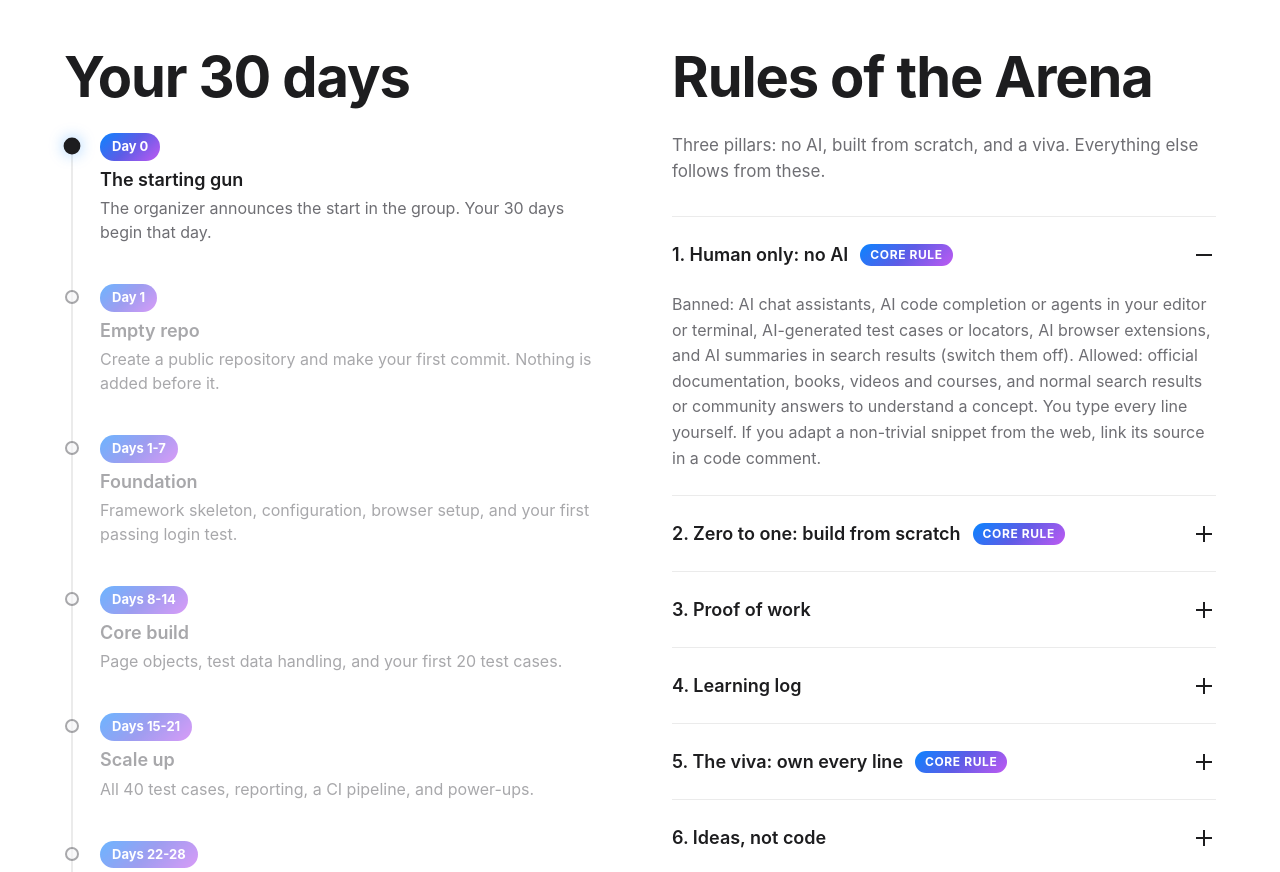
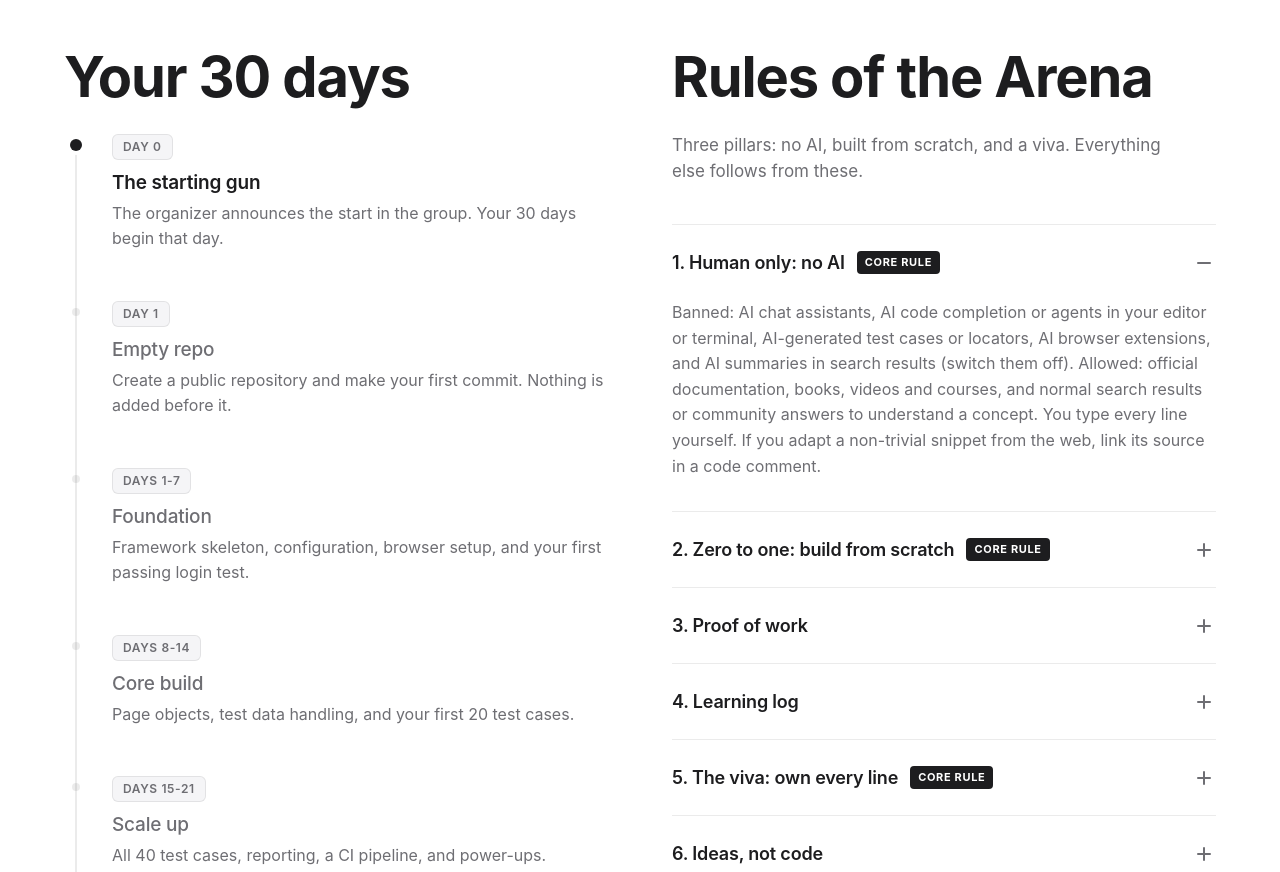
Before and after one commit to AbeeshSengottuvel/automation-invitation, a plain HTML site: page index.html in a window 1280 px wide. Shown: the part 5520-6392 px from the top of the page. Drawn offline with nearby package versions, Linux system fonts and the light colour scheme.

Commit message:
Refine timeline and rules CSS to achieve true Apple aesthetic (minimalist, correct alignment, no harsh gradients)

```diff
--- a/styles.css
+++ b/styles.css
@@ -285,52 +285,52 @@ p { font-size: var(--text-body); margin-bottom: var(--space-16); }
 
 /* Timeline Track */
 .tl-column { position: relative; }
-.tl-track-container { position: relative; padding-left: 36px; margin-bottom: 24px; }
-.tl-line-bg { position: absolute; left: 7px; top: 8px; bottom: 8px; width: 2px; background: var(--line); }
-.tl-line-fill { position: absolute; left: 7px; top: 8px; width: 2px; background: var(--accent-gradient); height: var(--tl-progress, 0%); transition: height 0.3s ease-out; }
+.tl-track-container { position: relative; padding-left: 48px; margin-bottom: 32px; }
+.tl-line-bg { position: absolute; left: 11px; top: 8px; bottom: 8px; width: 2px; background: var(--line); }
+.tl-line-fill { position: absolute; left: 11px; top: 8px; width: 2px; background: var(--text); height: var(--tl-progress, 0%); transition: height 0.4s ease-out; }
 
 /* Timeline Items */
-.tl-item { position: relative; margin-bottom: 40px; opacity: 0; transform: translateY(24px); transition: opacity 0.6s ease-out, transform 0.6s ease-out; }
+.tl-item { position: relative; margin-bottom: 48px; opacity: 0; transform: translateY(24px); transition: opacity 0.6s ease-out, transform 0.6s ease-out; }
 .tl-item:last-child { margin-bottom: 0; }
-.tl-item.is-visible { opacity: 0.6; transform: translateY(0); }
-.tl-item.is-active { opacity: 1; }
+.tl-item.is-visible { opacity: 1; transform: translateY(0); }
 
-.tl-dot { position: absolute; left: -35px; top: 6px; width: 14px; height: 14px; border-radius: 50%; background: var(--bg-alt); border: 2px solid var(--text-muted); transition: all 0.4s ease; z-index: 2; }
-.tl-item.is-active .tl-dot { background: var(--text); border-color: var(--text); box-shadow: 0 0 12px rgba(10, 132, 255, 0.4); transform: scale(1.2); }
+/* The Dot sits perfectly on the line (left: 11px. line center is 12px. track padding is 48. item is 0. offset = 12 - 48 = -36 center. radius = 4 -> left = -40px) */
+.tl-dot { position: absolute; left: -40px; top: 8px; width: 8px; height: 8px; border-radius: 50%; background: var(--line); transition: all 0.4s ease; z-index: 2; }
+.tl-item.is-active .tl-dot { background: var(--text); width: 12px; height: 12px; left: -42px; top: 6px; box-shadow: 0 0 0 4px var(--bg); }
 
-.tl-badge { display: inline-block; padding: 4px 12px; border-radius: 999px; background: var(--accent-gradient); color: #fff; font-size: 13px; font-weight: 700; margin-bottom: 8px; }
-.tl-title { font-size: 18px; font-weight: 600; margin-bottom: 6px; color: var(--text-muted); transition: color 0.4s ease; }
-.tl-item.is-active .tl-title { color: var(--text); }
-.tl-desc { font-size: 16px; line-height: 1.5; color: var(--text-muted); margin: 0; }
+.tl-badge { display: inline-block; padding: 3px 10px; border-radius: 6px; background: var(--bg-alt); border: 1px solid var(--line); color: var(--text-muted); font-size: 12px; font-weight: 600; text-transform: uppercase; letter-spacing: 0.05em; margin-bottom: 12px; }
+.tl-title { font-size: 19px; font-weight: 500; margin-bottom: 6px; color: var(--text-muted); transition: color 0.4s ease, font-weight 0.4s ease; letter-spacing: -0.01em; }
+.tl-item.is-active .tl-title { color: var(--text); font-weight: 600; }
+.tl-desc { font-size: 16px; line-height: 1.6; color: var(--text-muted); margin: 0; }
 .tl-note { font-size: 14px; color: var(--text-muted); margin-top: 16px; }
 
 /* Rules Accordion */
-.rules-intro { font-size: 17px; color: var(--text-muted); margin-bottom: 32px; }
+.rules-intro { font-size: 17px; line-height: 1.5; color: var(--text-muted); margin-bottom: 40px; max-width: 90%; }
 .rules-accordion { border-top: 1px solid var(--line); margin-bottom: 24px; }
 .rules-item { border-bottom: 1px solid var(--line); }
 
 .rules-header { width: 100%; display: flex; justify-content: space-between; align-items: center; padding: 24px 0; background: none; border: none; cursor: pointer; color: var(--text); text-align: left; transition: opacity 0.2s; }
-.rules-header:hover { opacity: 0.8; }
-.rules-header:focus-visible { outline: 2px solid var(--text); outline-offset: 4px; border-radius: 4px; }
+.rules-header:hover { opacity: 0.7; }
+.rules-header:focus-visible { outline: 2px solid var(--text); outline-offset: -2px; border-radius: 8px; }
 
-.rules-header-text { font-size: 18px; font-weight: 600; display: flex; align-items: center; gap: 12px; flex-wrap: wrap; }
-.rules-core-pill { font-size: 12px; padding: 2px 10px; border-radius: 999px; background: var(--accent-gradient); color: #fff; font-weight: 700; text-transform: uppercase; letter-spacing: 0.05em; }
+.rules-header-text { font-size: 18px; font-weight: 600; display: flex; align-items: center; gap: 12px; flex-wrap: wrap; letter-spacing: -0.01em; }
+.rules-core-pill { font-size: 11px; padding: 3px 8px; border-radius: 4px; background: var(--text); color: var(--bg); font-weight: 700; text-transform: uppercase; letter-spacing: 0.06em; }
 
-.rules-icon { position: relative; width: 24px; height: 24px; flex-shrink: 0; }
-.rules-icon-h, .rules-icon-v { position: absolute; background: currentColor; top: 50%; left: 50%; transform: translate(-50%, -50%); transition: transform 0.32s ease-out, opacity 0.32s ease-out; }
-.rules-icon-h { width: 16px; height: 2px; }
-.rules-icon-v { width: 2px; height: 16px; }
+.rules-icon { position: relative; width: 24px; height: 24px; flex-shrink: 0; color: var(--text-muted); }
+.rules-icon-h, .rules-icon-v { position: absolute; background: currentColor; top: 50%; left: 50%; transform: translate(-50%, -50%); transition: transform 0.3s ease-out, opacity 0.3s ease-out; }
+.rules-icon-h { width: 14px; height: 2px; border-radius: 1px; }
+.rules-icon-v { width: 2px; height: 14px; border-radius: 1px; }
 .rules-header[aria-expanded="true"] .rules-icon-v { transform: translate(-50%, -50%) rotate(90deg); opacity: 0; }
 
-.rules-panel { display: grid; grid-template-rows: 0fr; transition: grid-template-rows 0.32s ease-out; }
+.rules-panel { display: grid; grid-template-rows: 0fr; transition: grid-template-rows 0.3s ease-out; }
 .rules-panel[aria-hidden="false"] { grid-template-rows: 1fr; }
 .rules-panel-inner { overflow: hidden; }
-.rules-panel-inner p { padding-bottom: 24px; color: var(--text-muted); font-size: 16px; line-height: 1.6; margin: 0; }
+.rules-panel-inner p { padding-bottom: 32px; color: var(--text-muted); font-size: 16px; line-height: 1.6; margin: 0; }
 
-.rules-actions { display: flex; gap: 16px; }
-.rules-btn-small { background: none; border: none; font-size: 14px; font-weight: 600; color: var(--text); cursor: pointer; text-decoration: underline; text-underline-offset: 4px; padding: 4px 8px; margin-left: -8px; }
-.rules-btn-small:hover { color: var(--text-muted); }
-.rules-btn-small:focus-visible { outline: 2px solid var(--text); border-radius: 4px; }
+.rules-actions { display: flex; gap: 24px; padding-top: 8px; }
+.rules-btn-small { background: none; border: none; font-size: 14px; font-weight: 500; color: var(--text-muted); cursor: pointer; padding: 0; transition: color 0.2s; }
+.rules-btn-small:hover { color: var(--text); }
+.rules-btn-small:focus-visible { outline: 2px solid var(--text); outline-offset: 4px; border-radius: 2px; }
 
 /* Reduced Motion overrides */
 @media (prefers-reduced-motion: reduce) {
```
